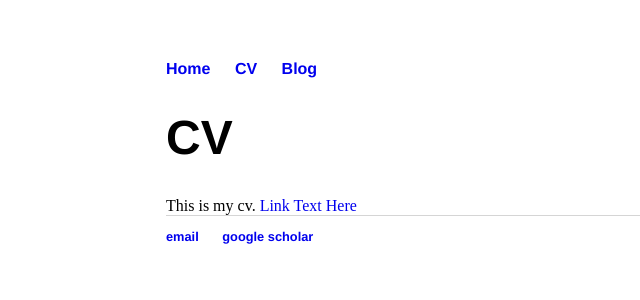
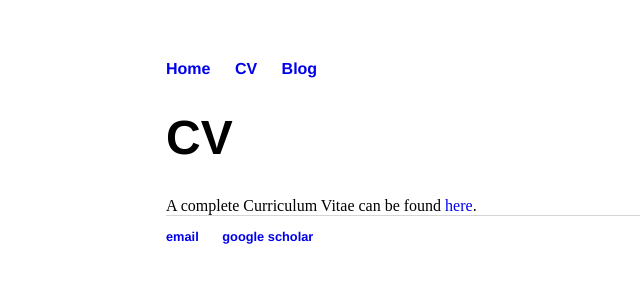
Before and after one commit to adrianmruf/adrianmruf.github.io, a Jekyll site: the page built from cv/index.html, in a window 1280 px wide. Shown: the top 300 px of the page, without its empty margins (26-666 px from the left). Built offline with Jekyll 4.4.1, drawn with Linux system fonts in a browser that asks for light colours.

Commit message:
Update index.html

```diff
--- a/cv/index.html
+++ b/cv/index.html
@@ -5,4 +5,4 @@ title: CV
 
 <h1>{{ page.title }}</h1>
 
-This is my cv. <a href="http://adrianmruf.github.io/cv/main.pdf">Link Text Here</a>
+A complete Curriculum Vitae can be found <a href="http://adrianmruf.github.io/cv/main.pdf">here</a>.
```
